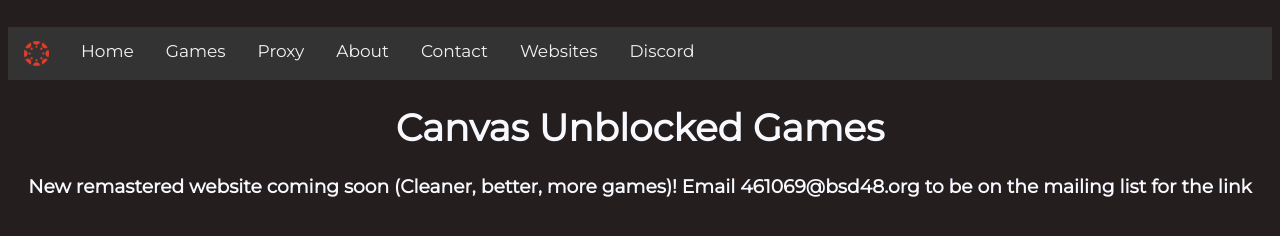
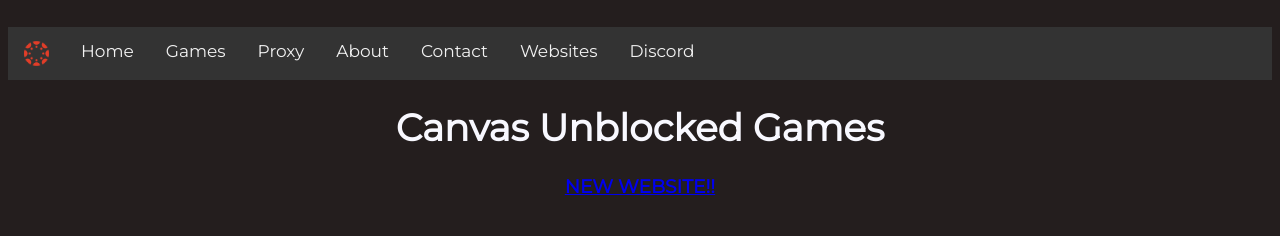
Before and after one commit to LakeOswegoSchoolDistrict/Canvas, a plain HTML site: page index.html in a window 1280 px wide. Drawn offline with Linux system fonts and the light colour scheme.

Commit message:
Update index.html

```diff
--- a/index.html
+++ b/index.html
@@ -48,7 +48,7 @@
     <h3>
     <center>
 <h1 style="text-align: center;">Canvas Unblocked Games</h1>
-<p>New remastered website coming soon (Cleaner, better, more games)! Email 461069@bsd48.org to be on the mailing list for the link</p>
+<p><a href="https://freebsd461069.github.io/CanvasRemastered/">NEW WEBSITE!!</a></p>
     </center>
     <br>
       <h3>
```
